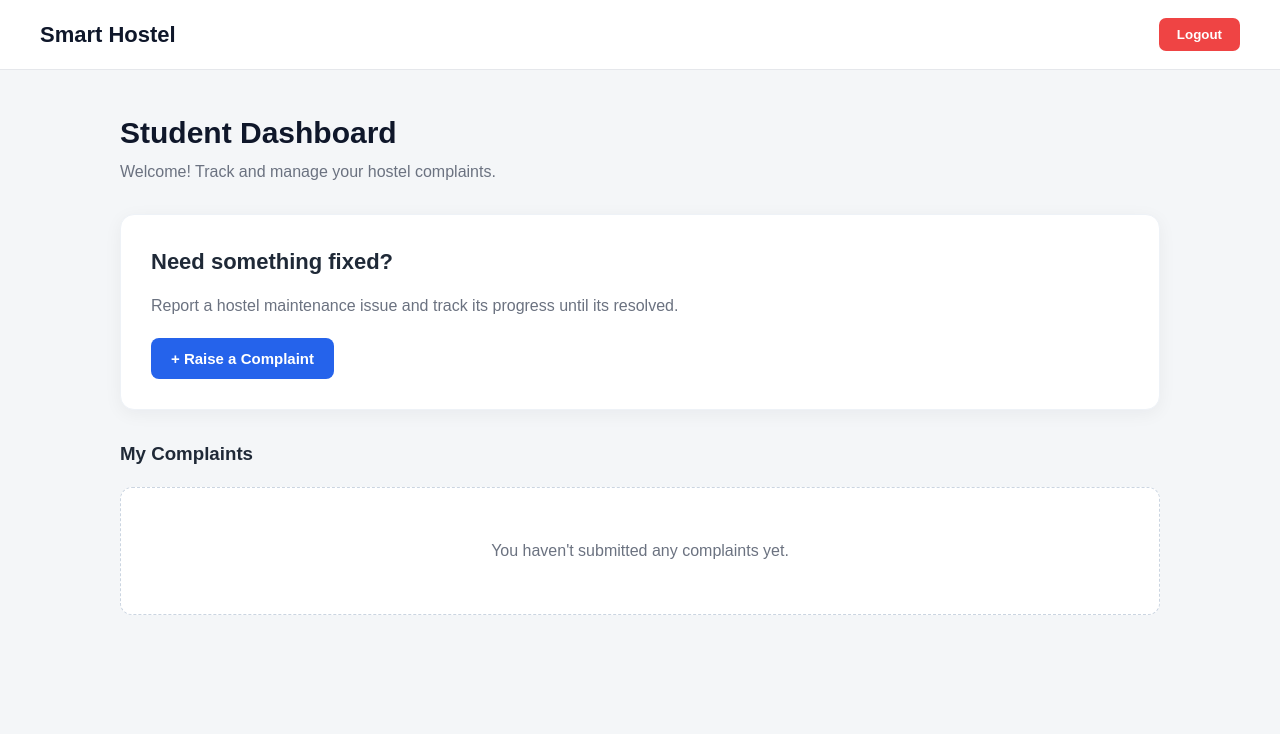
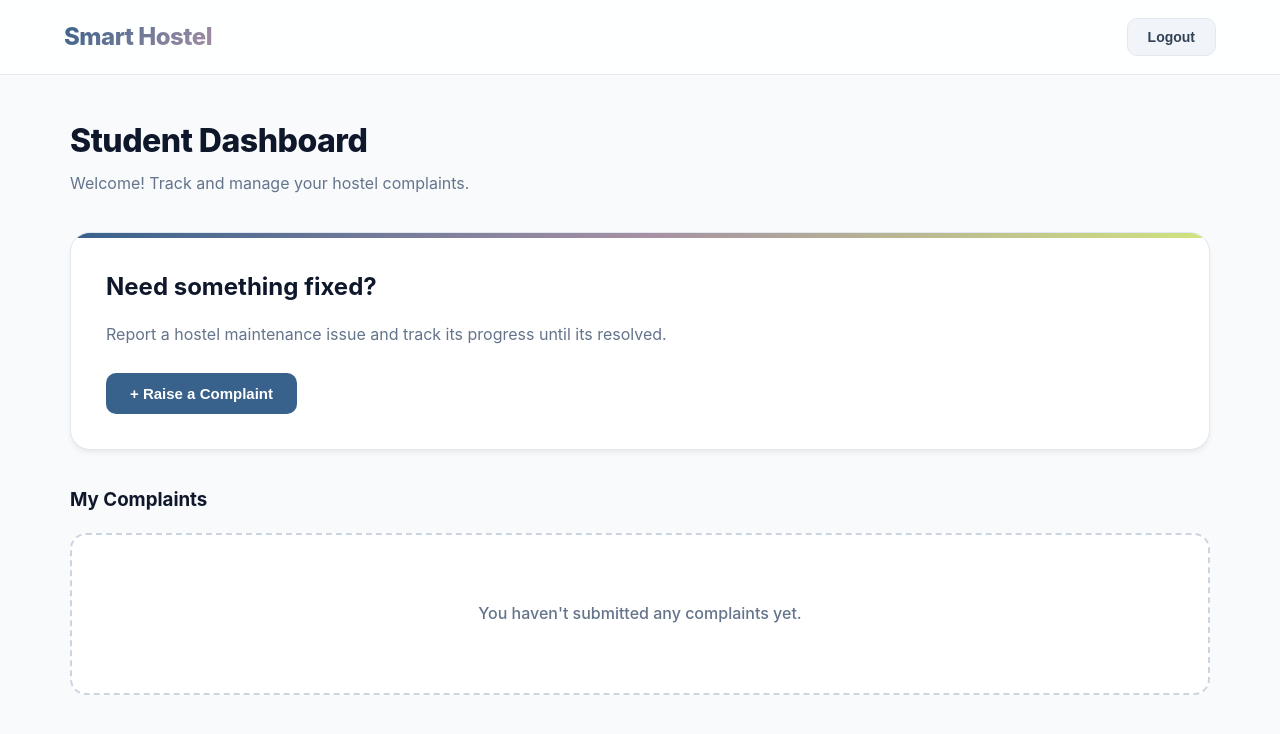
Before and after one commit to ananyananyananya/hostel-management-system, a React app in the folder frontend/: page / in a window 1280 px wide. Both pictures are taken after typing "name@example.com", "Sample123" into the empty fields and a click on the button "Login". Shown: the top 734 px of the page. Built offline with nearby package versions, Linux system fonts and the light colour scheme; the HTML template or start-up script is replaced by a standard one.

Commit message:
UI updates

```diff
--- a/frontend/src/App.css
+++ b/frontend/src/App.css
@@ -1,3 +1,24 @@
+/* ---------------- ROOT VARIABLES ---------------- */
+:root {
+  /* Your Custom Palette */
+  --primary: #38618C;       /* Blue-grey */
+  --primary-hover: #2a496b; /* Darker shade of primary for hovers */
+  --accent-purple: #A690A4; /* Mauve */
+  --accent-green: #D0E37F;  /* Lime/Yellow-Green */
+
+  /* Structural Colors */
+  --bg-color: #f8fafc;
+  --surface: #ffffff;
+  --text-main: #0f172a;
+  --text-muted: #64748b;
+  --border-light: #e2e8f0;
+
+  /* Shadows */
+  --shadow-sm: 0 4px 6px -1px rgba(0, 0, 0, 0.05), 0 2px 4px -1px rgba(0, 0, 0, 0.03);
+  --shadow-md: 0 10px 25px -3px rgba(0, 0, 0, 0.08), 0 4px 6px -2px rgba(0, 0, 0, 0.04);
+  --shadow-hover: 0 20px 25px -5px rgba(0, 0, 0, 0.1), 0 10px 10px -5px rgba(0, 0, 0, 0.04);
+}
+
 * {
   box-sizing: border-box;
 }
@@ -8,127 +29,140 @@ html {
 
 body {
   margin: 0;
-  font-family: Arial, Helvetica, sans-serif;
-  background: #f4f6f8;
-  color: #1f2937;
-  line-height: 1.5;
+  font-family: 'Inter', system-ui, -apple-system, BlinkMacSystemFont, "Segoe UI", Roboto, sans-serif;
+  background: var(--bg-color);
+  color: var(--text-main);
+  line-height: 1.6;
 }
 
 /* ---------------- LOGIN ---------------- */
-
 .login-page {
   min-height: 100vh;
   display: flex;
   justify-content: center;
   align-items: center;
   padding: 20px;
-  background: linear-gradient(135deg, #eef2ff, #f8fafc);
+  /* A soft, beautiful gradient using your 3 hex codes at low opacity */
+  background: linear-gradient(135deg, rgba(56,97,140,0.1) 0%, rgba(166,144,164,0.15) 50%, rgba(208,227,127,0.15) 100%);
 }
 
 .login-box {
   width: 100%;
-  max-width: 420px;
-  background: white;
-  padding: 40px;
-  border-radius: 16px;
-  box-shadow: 0 12px 35px rgba(15, 23, 42, 0.08);
+  max-width: 440px;
+  background: var(--surface);
+  padding: 45px 40px;
+  border-radius: 24px;
+  box-shadow: var(--shadow-md);
+  border: 1px solid rgba(255, 255, 255, 0.6);
 }
 
 .login-box h1 {
   margin: 0;
   font-size: 32px;
-  color: #0f172a;
+  font-weight: 800;
+  letter-spacing: -0.5px;
+  color: var(--text-main);
   text-align: center;
 }
 
 .subtitle {
-  color: #6b7280;
-  margin-top: 8px;
-  margin-bottom: 30px;
+  color: var(--text-muted);
+  margin-top: 10px;
+  margin-bottom: 35px;
   text-align: center;
+  font-size: 15px;
 }
 
 .form-group {
-  margin-bottom: 18px;
+  margin-bottom: 20px;
 }
 
 .form-group label {
   display: block;
-  margin-bottom: 7px;
+  margin-bottom: 8px;
   font-size: 14px;
   font-weight: 600;
-  color: #374151;
+  color: #475569;
 }
 
 .form-group input,
 .form-group select,
-.form-group textarea {
+.form-group textarea,
+.login-box select {
   width: 100%;
-  padding: 12px 14px;
-  border: 1px solid #d1d5db;
-  border-radius: 8px;
+  padding: 14px 16px;
+  border: 1.5px solid var(--border-light);
+  border-radius: 12px;
   font-size: 15px;
   font-family: inherit;
-  background: white;
-  transition: border-color 0.2s ease, box-shadow 0.2s ease;
+  background: #f8fafc;
+  color: var(--text-main);
+  transition: all 0.3s ease;
 }
 
 .form-group input:focus,
 .form-group select:focus,
-.form-group textarea:focus {
+.form-group textarea:focus,
+.login-box select:focus {
   outline: none;
-  border-color: #2563eb;
-  box-shadow: 0 0 0 3px rgba(37, 99, 235, 0.12);
+  background: var(--surface);
+  border-color: var(--primary);
+  box-shadow: 0 0 0 4px rgba(56, 97, 140, 0.15);
 }
 
 .login-box button {
   width: 100%;
-  padding: 13px;
-  background: #2563eb;
+  padding: 15px;
+  background: linear-gradient(135deg, var(--primary), var(--primary-hover));
   color: white;
   border: none;
-  border-radius: 8px;
+  border-radius: 12px;
   font-size: 16px;
-  font-weight: 600;
+  font-weight: 700;
   cursor: pointer;
-  transition: background 0.2s ease, transform 0.15s ease;
+  box-shadow: 0 4px 14px rgba(56, 97, 140, 0.25);
+  transition: all 0.3s ease;
 }
 
 .login-box button:hover {
-  background: #1d4ed8;
+  transform: translateY(-2px);
+  box-shadow: 0 6px 20px rgba(56, 97, 140, 0.35);
 }
 
 .login-box button:active {
-  transform: scale(0.99);
+  transform: scale(0.98) translateY(0);
 }
 
 .register-text {
   text-align: center;
-  color: #6b7280;
-  margin-top: 22px;
+  color: var(--text-muted);
+  margin-top: 25px;
   font-size: 14px;
 }
 
 .register-text span {
-  color: #2563eb;
+  color: var(--primary);
   cursor: pointer;
-  font-weight: 600;
+  font-weight: 700;
+  transition: color 0.2s;
 }
 
 .register-text span:hover {
+  color: var(--primary-hover);
   text-decoration: underline;
 }
 
 /* ---------------- NAVBAR ---------------- */
-
 .navbar {
-  height: 70px;
-  background: white;
-  padding: 0 40px;
+  height: 75px;
+  background: rgba(255, 255, 255, 0.85);
+  backdrop-filter: blur(12px);
+  -webkit-backdrop-filter: blur(12px);
+  padding: 0 5%;
   display: flex;
   justify-content: space-between;
   align-items: center;
-  border-bottom: 1px solid #e5e7eb;
+  border-bottom: 1px solid rgba(226, 232, 240, 0.8);
   position: sticky;
   top: 0;
   z-index: 10;
@@ -136,183 +170,290 @@ body {
 
 .navbar h1 {
   margin: 0;
-  font-size: 22px;
-  color: #0f172a;
+  font-size: 24px;
+  font-weight: 800;
+  letter-spacing: -0.5px;
+  /* Gradient text using your primary and purple hex */
+  background: linear-gradient(135deg, var(--primary), var(--accent-purple));
+  -webkit-background-clip: text;
+  -webkit-text-fill-color: transparent;
+}
+
+.navbar-right {
+  display: flex;
+  align-items: center;
+  gap: 20px;
 }
 
 .logout-button {
-  padding: 9px 18px;
-  background: #ef4444;
-  color: white;
-  border: none;
-  border-radius: 7px;
+  padding: 10px 20px;
+  background: #f1f5f9;
+  color: #334155;
+  border: 1px solid #e2e8f0;
+  border-radius: 10px;
   cursor: pointer;
-  font-weight: 600;
-  transition: background 0.2s ease;
+  font-weight: 700;
+  font-size: 14px;
+  transition: all 0.2s ease;
 }
 
 .logout-button:hover {
-  background: #dc2626;
+  background: #0f172a;
+  color: white;
+  border-color: #0f172a;
+  transform: translateY(-1px);
+  box-shadow: 0 4px 12px rgba(15, 23, 42, 0.15);
 }
 
 /* ---------------- DASHBOARD ---------------- */
-
 .dashboard-content {
-  max-width: 1100px;
+  max-width: 1200px;
   margin: 40px auto;
-  padding: 0 30px 40px;
+  padding: 0 30px 50px;
 }
 
 .dashboard-content h2 {
-  font-size: 30px;
+  font-size: 32px;
   margin-bottom: 5px;
-  color: #0f172a;
+  font-weight: 800;
+  letter-spacing: -0.5px;
 }
 
 .dashboard-subtitle {
-  color: #6b7280;
+  color: var(--text-muted);
+  font-size: 16px;
   margin-top: 0;
 }
 
 .welcome-card {
-  background: white;
-  padding: 30px;
-  margin: 30px 0;
-  border-radius: 14px;
-  box-shadow: 0 4px 18px rgba(15, 23, 42, 0.05);
-  border: 1px solid #eef2f7;
+  background: var(--surface);
+  padding: 35px;
+  margin: 35px 0;
+  border-radius: 20px;
+  box-shadow: var(--shadow-sm);
+  border: 1px solid var(--border-light);
+  position: relative;
+  overflow: hidden;
+}
+
+/* Beautiful top accent line incorporating all three of your hex codes */
+.welcome-card::before {
+  content: '';
+  position: absolute;
+  top: 0; left: 0; right: 0;
+  height: 5px;
+  background: linear-gradient(90deg, var(--primary), var(--accent-purple), var(--accent-green));
 }
 
 .welcome-card h3 {
   margin-top: 0;
-  margin-bottom: 8px;
-  font-size: 22px;
+  margin-bottom: 10px;
+  font-size: 24px;
 }
 
 .welcome-card p {
-  color: #6b7280;
-  margin-bottom: 20px;
+  color: var(--text-muted);
+  margin-bottom: 25px;
+  font-size: 16px;
 }
 
 .primary-button {
-  padding: 12px 20px;
-  background: #2563eb;
+  padding: 12px 24px;
+  background: var(--primary);
   color: white;
   border: none;
-  border-radius: 8px;
+  border-radius: 10px;
   cursor: pointer;
   font-size: 15px;
   font-weight: 600;
-  transition: background 0.2s ease, transform 0.15s ease;
+  transition: all 0.3s ease;
 }
 
 .primary-button:hover {
-  background: #1d4ed8;
-}
-
-.primary-button:active {
-  transform: scale(0.98);
+  background: var(--primary-hover);
+  transform: translateY(-2px);
+  box-shadow: 0 6px 15px rgba(56, 97, 140, 0.25);
 }
 
 /* ---------------- STAT CARDS ---------------- */
-
-.stats-grid {
+.stats-grid,
+.stats-container {
   display: grid;
   grid-template-columns: repeat(4, 1fr);
-  gap: 18px;
-  margin: 30px 0;
+  gap: 24px;
+  margin: 35px 0;
 }
 
 .stat-card {
-  background: white;
-  padding: 22px;
-  border-radius: 12px;
-  border: 1px solid #eef2f7;
-  box-shadow: 0 3px 12px rgba(15, 23, 42, 0.04);
+  background: var(--surface);
+  padding: 25px;
+  border-radius: 16px;
+  border: 1px solid var(--border-light);
+  box-shadow: var(--shadow-sm);
+  text-align: left;
+  transition: all 0.3s cubic-bezier(0.4, 0, 0.2, 1);
+}
+
+.stat-card:hover {
+  transform: translateY(-5px);
+  box-shadow: var(--shadow-hover);
+  border-color: var(--accent-purple); /* Subtle hover touch using your purple */
 }
 
 .stat-card h3 {
   margin: 0;
-  font-size: 30px;
-  color: #0f172a;
+  font-size: 36px;
+  font-weight: 800;
+  color: var(--primary);
 }
 
 .stat-card p {
-  margin: 5px 0 0;
-  color: #6b7280;
-  font-size: 14px;
+  margin: 8px 0 0;
+  color: var(--text-muted);
+  font-size: 15px;
+  font-weight: 500;
 }
 
 /* ---------------- COMPLAINTS ---------------- */
-
 .complaints-section {
-  margin-top: 35px;
+  margin-top: 45px;
 }
 
 .complaints-section h3 {
-  margin-bottom: 15px;
+  font-size: 24px;
+  margin-bottom: 20px;
+}
+
+.complaint-header {
+  display: flex;
+  justify-content: space-between;
+  align-items: center;
+  margin-bottom: 10px;
 }
 
 .complaint-card {
-  background: white;
-  padding: 20px;
-  border-radius: 10px;
-  border: 1px solid #e5e7eb;
-  margin-bottom: 14px;
+  background: var(--surface);
+  padding: 25px;
+  border-radius: 16px;
+  border: 1px solid var(--border-light);
+  margin-bottom: 16px;
   display: flex;
-  justify-content: space-between;
-  gap: 20px;
-  align-items: center;
+  flex-direction: column;
+  box-shadow: 0 2px 4px rgba(0,0,0,0.02);
+  transition: all 0.2s ease;
+}
+
+.complaint-card:hover {
+  box-shadow: var(--shadow-sm);
+  border-color: #cbd5e1;
 }
 
 .complaint-card h4 {
-  margin: 0 0 6px;
+  margin: 0 0 8px;
+  font-size: 18px;
 }
 
 .complaint-card p {
   margin: 0;
-  color: #6b7280;
-  font-size: 14px;
+  color: var(--text-muted);
+  font-size: 15px;
+  line-height: 1.5;
 }
 
+/* Status Badges */
 .status-badge {
-  display: inline-block;
-  padding: 6px 10px;
+  display: inline-flex;
+  align-items: center;
+  padding: 6px 14px;
   border-radius: 999px;
-  font-size: 12px;
-  font-weight: 600;
+  font-size: 13px;
+  font-weight: 700;
+  letter-spacing: 0.3px;
+  text-transform: uppercase;
 }
 
 .status-open {
-  background: #fee2e2;
-  color: #b91c1c;
+  background: #fef2f2;
+  color: #dc2626; /* Kept standard red for 'urgency' readability */
+  border: 1px solid #fecaca;
 }
 
 .status-progress {
-  background: #fef3c7;
-  color: #92400e;
+  background: #fffbeb;
+  color: #d97706; /* Kept standard yellow for readability */
+  border: 1px solid #fde68a;
 }
 
 .status-resolved {
-  background: #dcfce7;
-  color: #166534;
+  /* Infused with your D0E37F hex for the resolved state */
+  background: #f4f9e5;
+  color: #4a5c1d;
+  border: 1px solid var(--accent-green);
+}
+
+/* ---------------- WARDEN CONTROLS ---------------- */
+.complaint-controls {
+  display: flex;
+  flex-wrap: wrap;
+  gap: 20px;
+  margin-top: 20px;
+  padding-top: 20px;
+  border-top: 1px dashed var(--border-light);
+}
+
+.control-group {
+  display: flex;
+  align-items: center;
+  gap: 12px;
+}
+
+.control-group label {
+  font-size: 14px;
+  font-weight: 600;
+  color: var(--text-muted);
+}
+
+.control-group select {
+  min-width: 160px;
+  padding: 10px 36px 10px 14px;
+  border: 1px solid var(--border-light);
+  border-radius: 10px;
+  background-color: #f8fafc;
+  color: var(--text-main);
+  font-size: 14px;
+  font-weight: 600;
+  cursor: pointer;
+  outline: none;
+  transition: all 0.2s ease;
+}
+
+.control-group select:hover {
+  border-color: var(--primary);
+  background-color: var(--surface);
+}
+
+.control-group select:focus {
+  border-color: var(--primary);
+  background-color: var(--surface);
+  box-shadow: 0 0 0 3px rgba(56, 97, 140, 0.15);
 }
 
 /* ---------------- EMPTY STATE ---------------- */
-
 .empty-state {
-  background: white;
-  padding: 35px;
-  border-radius: 12px;
-  color: #6b7280;
+  background: var(--surface);
+  padding: 50px 30px;
+  border-radius: 16px;
+  color: var(--text-muted);
   text-align: center;
-  border: 1px dashed #cbd5e1;
+  border: 2px dashed #cbd5e1;
+  font-size: 16px;
+  font-weight: 500;
 }
 
 /* ---------------- RESPONSIVE ---------------- */
-
 @media (max-width: 900px) {
-  .stats-grid {
+  .stats-grid,
+  .stats-container {
     grid-template-columns: repeat(2, 1fr);
   }
 }
@@ -323,126 +464,26 @@ body {
   }
 
   .dashboard-content {
-    padding: 0 18px 30px;
+    padding: 0 20px 30px;
     margin-top: 25px;
   }
 
-  .stats-grid {
+  .stats-grid,
+  .stats-container {
     grid-template-columns: 1fr;
   }
 
   .complaint-card {
-    flex-direction: column;
     align-items: flex-start;
   }
 
+  .complaint-header {
+    flex-direction: column;
+    align-items: flex-start;
+    gap: 10px;
+  }
+
   .login-box {
-    padding: 28px 22px;
+    padding: 35px 25px;
   }
 }
-
-/* WARDEN DASHBOARD */
-
-.navbar-right {
-  display: flex;
-  align-items: center;
-  gap: 20px;
-}
-
-.stats-container {
-  display: grid;
-  grid-template-columns: repeat(4, 1fr);
-  gap: 20px;
-  margin: 30px 0;
-}
-
-.stat-card {
-  background: white;
-  padding: 20px;
-  border-radius: 10px;
-  text-align: center;
-  box-shadow: 0 2px 10px rgba(0, 0, 0, 0.05);
-}
-
-.stat-card h3 {
-  font-size: 30px;
-  margin: 0 0 5px;
-}
-
-.stat-card p {
-  margin: 0;
-  color: #6b7280;
-}
-
-.complaint-header {
-  display: flex;
-  justify-content: space-between;
-  align-items: center;
-}
-
-.complaint-header h3 {
-  margin: 0;
-}
-
-.status-badge {
-  padding: 5px 10px;
-  background: #e5e7eb;
-  border-radius: 20px;
-  font-size: 13px;
-  font-weight: bold;
-}
-
-.login-box select {
-  width: 100%;
-  padding: 12px;
-  border: 1px solid #d1d5db;
-  border-radius: 6px;
-  font-size: 15px;
-  background: white;
-}
-
-/* WARDEN CONTROLS */
-
-.complaint-controls {
-  display: flex;
-  gap: 24px;
-  margin-top: 22px;
-  padding: 18px 0 5px;
-  border-top: 1px solid #e5e7eb;
-}
-
-.control-group {
-  display: flex;
-  align-items: center;
-  gap: 10px;
-}
-
-.control-group label {
-  font-size: 14px;
-  font-weight: 600;
-  color: #374151;
-}
-
-.control-group select {
-  min-width: 140px;
-  padding: 9px 36px 9px 12px;
-  border: 1px solid #d1d5db;
-  border-radius: 8px;
-  background-color: #ffffff;
-  color: #1f2937;
-  font-size: 14px;
-  font-weight: 500;
-  cursor: pointer;
-  outline: none;
-  appearance: auto;
-  transition: border-color 0.2s, box-shadow 0.2s;
-}
-
-.control-group select:hover {
-  border-color: #9ca3af;
-}
-
-.control-group select:focus {
-  border-color: #2563eb;
-  box-shadow: 0 0 0 3px rgba(37, 99, 235, 0.12);
-}
```
